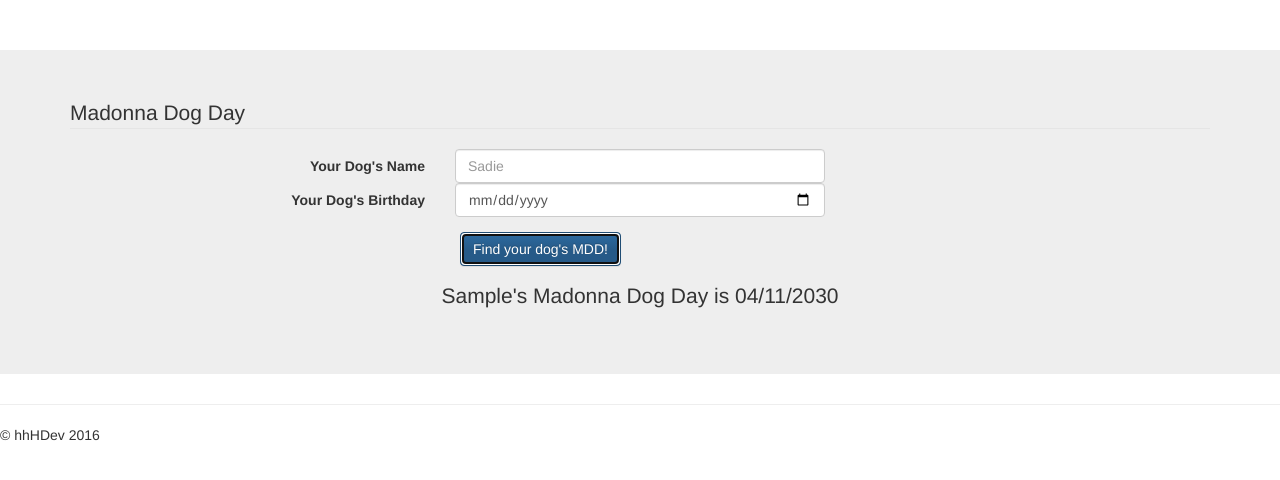
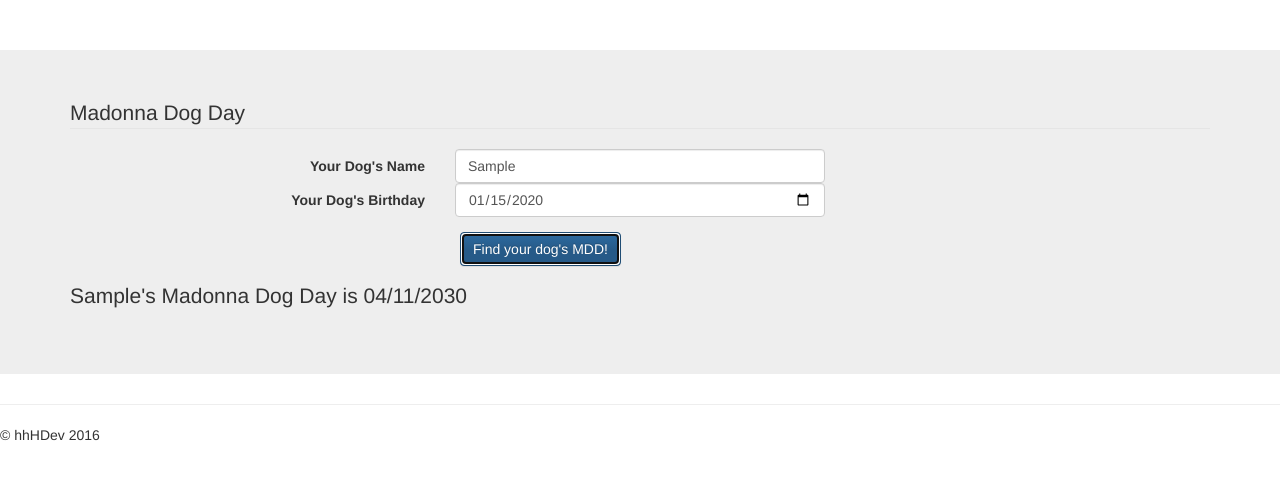
Before and after one commit to hhHDev/MDD, a plain HTML site: page index.html in a window 1280 px wide. Both pictures are taken after typing "Sample", "2020-01-15" into the empty fields and a click on the button "Find your dog's MDD!". Drawn offline with nearby package versions, Linux system fonts and the light colour scheme; some packages are replaced by stand-ins of ours.

Commit message:
imports and uses angularJS for all logic

```diff
--- a/css/main.css
+++ b/css/main.css
@@ -6,6 +6,22 @@
 
 
 
-p#mdd {
-	text-align: center;
+.animation {
+  -webkit-transition: 1s;
 }
+
+.animation.ng-enter {
+  opacity: 0;
+}
+
+.animation.ng-leave {
+  opacity: 1;
+}
+
+.animation.ng-enter.ng-enter-active {
+  opacity: 1;
+}
+
+.animation.ng-leave.ng-leave-active {
+  opacity: 0;
+}
--- a/index.html
+++ b/index.html
@@ -28,14 +28,14 @@
 
 </head>
 
-<body>
+<body ng-app="mddApp" ng-controller="mddController">
     <!--[if lt IE 8]>
             <p class="browserupgrade">You are using an <strong>outdated</strong> browser. Please <a href="http://browsehappy.com/">upgrade your browser</a> to improve your experience.</p>
         <![endif]-->
 
     <div class="jumbotron">
         <div class="container">
-            <form class="form-horizontal" id="dogForm">
+            <form class="form-horizontal" id="dogForm", name="dogForm", ng-submit="dogForm.$valid && dogFormSubmitted(dogForm)">
                 <fieldset>
 
                     <!-- Form Name -->
@@ -46,13 +46,19 @@
                         <div class="row">
                             <label class="col-md-4 control-label" for="name">Your Dog's Name</label>
                             <div class="col-md-4">
-                                <input id="name" name="name" type="text" placeholder="Sadie" class="form-control input-md" required="">
+                                <input ng-model="name", id="name" name="name" type="text" placeholder="Sadie" class="form-control input-md" required="">
+                                <div ng-messages="dogForm.name.$error">
+                                    <div class="animation", ng-message='required', ng-if='dogForm.name.$touched && dogForm.name.$error.required'> Enter your dog's name!</div>
+                                </div>
                             </div>
                         </div>
                         <div class="row">
                             <label class="col-md-4 control-label" for="birthdate">Your Dog's Birthday</label>
                             <div class="col-md-4">
-                                <input type="date" name="birthdate" class="form-control input-md" required="">
+                                <input ng-model="birthdate", type="date" name="birthdate" class="form-control input-md" required="">
+                                <div class="animation", ng-messages="dogForm.birthdate.$error">
+                                    <div ng-message='required', ng-if='dogForm.birthdate.$touched && dogForm.birthdate.$error.required'> Enter your dog's birthdate!</div>
+                                </div>
                             </div>
                         </div>
                     </div>
@@ -64,7 +70,7 @@
                         </div>
                     </div>
                     <div>
-                        <p id="mdd"></p>
+                        <p ng-if="dogForm.$valid && dogForm.$submitted", id="mdd"> {{name}}'s Madonna Dog Day is {{mdd}}</p>
                     </div>
                 </fieldset>
             </form>
@@ -87,6 +93,8 @@
 
     <script src="js/vendor/bootstrap.min.js"></script>
     <script src="js/vendor/moment.min.js", type="text/javascript"></script>
+    <script src="https://ajax.googleapis.com/ajax/libs/angularjs/1.4.9/angular.min.js"></script>
+    <script src="https://code.angularjs.org/1.4.3/angular-animate.js"></script>
     <script src="js/main.js"></script>
 
     <!-- Google Analytics: change UA-XXXXX-X to be your site's ID. -->
--- a/js/main.js
+++ b/js/main.js
@@ -1,44 +1,46 @@
-$(document).ready(function() {
-    var madonna = new Person("Madonna", new moment("1958-8-16"));
+angular.module('mddApp', [
+    'mddController', 'ngAnimate'
+]);
 
-    $("#dogForm").submit(function(event) {
-        event.preventDefault();
-        var $inputs = $('#dogForm :input');
+// Controller
+angular.module('mddApp', []).
+controller('mddController', function($scope, Dog, Person) {
+    var madonna = new Person("Madonna", new moment("1958-8-16")), dog = new Dog();
 
-        (function() {
-            var formValues = {};
-            $inputs.each(function() {
-                formValues[this.name] = $(this).val();
-            });
+    $scope.dogFormSubmitted = function(form) {
+        dog.name = $scope.name;
+        dog.birthdate = new moment($scope.birthdate);
+        $scope.mdd = getMdd(dog, madonna);
+    }
 
-            var dog = new Dog(formValues.name, new moment(formValues.birthdate));
+    function getMdd(dog, celeb) {
+        var daysOldAtDogBday = dog.birthdate.diff(celeb.birthdate, 'Days'),
+            dayOldAdjusted = daysOldAtDogBday * 7 / 6;
 
-            $("#mdd").text(function() {
-                return dog.name +
-                    "'s Madonna Dog Day is " +
-                    getMdd(dog, madonna);
+        return moment(dog.birthdate, "DD-MM-YYYY").add((dayOldAdjusted - daysOldAtDogBday), 'Days').format('MM/DD/YYYY');
+    }
 
-            })
+});
 
-        })();
 
-        $("#dogForm").trigger('reset');
-    });
-})
+// Models
+angular.module('mddApp').
+factory('Person', function() {
 
-var Person = function(name, birthdate) {
-    this.name = name;
-    this.birthdate = birthdate;
-}
+    function Person(name, birthdate) {
+        this.name = name;
+        this.birthdate = birthdate;
+    }
 
-var Dog = function(name, birthdate) {
-    this.name = name;
-    this.birthdate = birthdate;
-}
+    return Person;
+});
 
-function getMdd(dog, celeb) {
-    var daysOldAtDogBday = dog.birthdate.diff(celeb.birthdate, 'Days'),
-        dayOldAdjusted = daysOldAtDogBday * 7 / 6;
+angular.module('mddApp').
+factory('Dog', function() {
+    function Dog(name, birthdate) {
+        this.name = name;
+        this.birthdate = birthdate;
+    }
 
-    return moment(dog.birthdate, "DD-MM-YYYY").add((dayOldAdjusted - daysOldAtDogBday), 'Days').format('MM/DD/YYYY');
-}
+    return Dog;
+});
```
